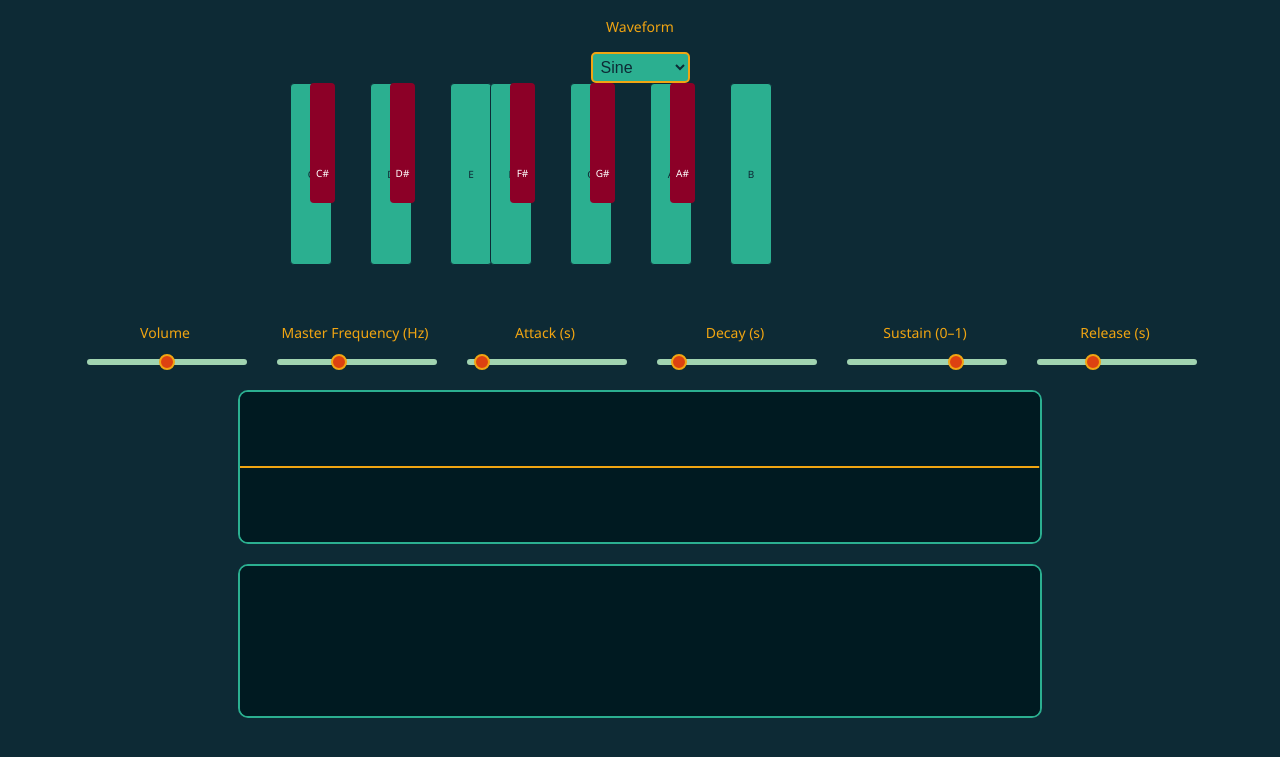
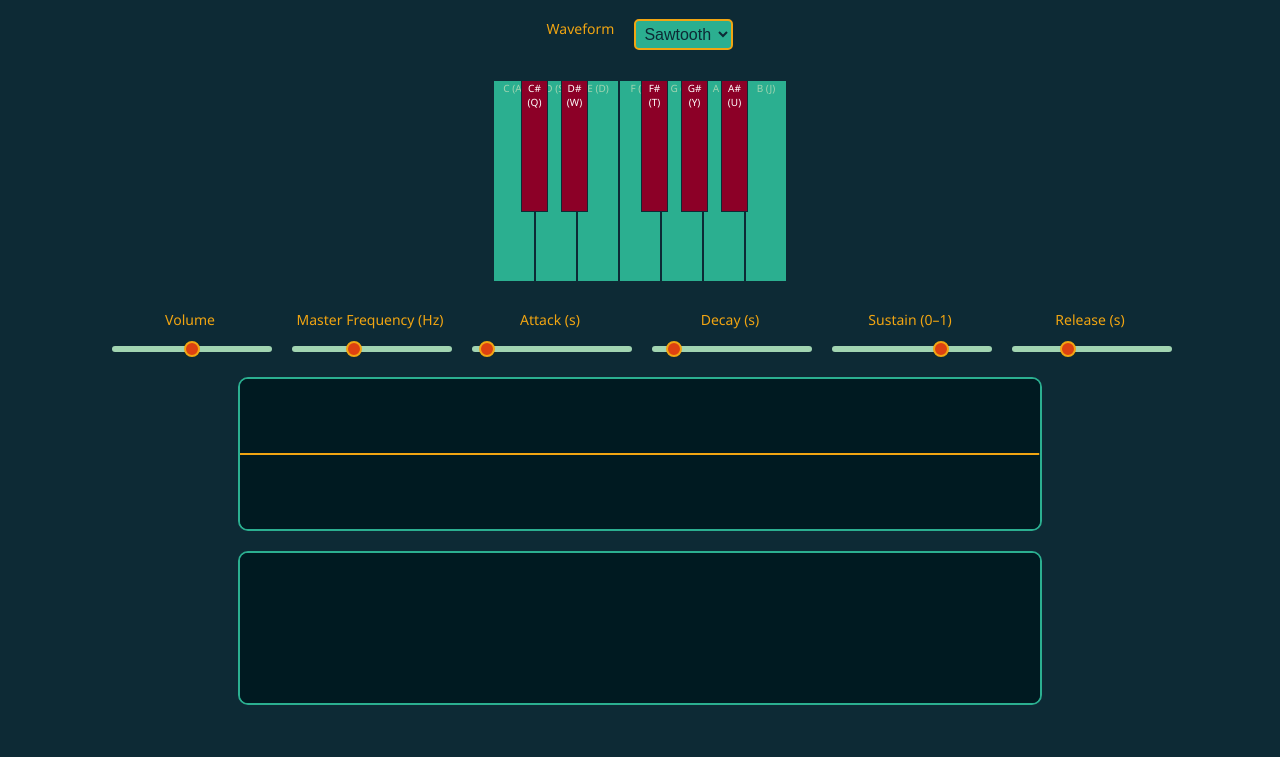
Before and after one commit to LeoBarassi/physics, a website: page keyboard-player.html in a window 1280 px wide. Shown: the part 95-852 px from the top of the page. Drawn offline with Linux system fonts and the light colour scheme.

Commit message:
Update keyboard-player.html

```diff
--- a/keyboard-player.html
+++ b/keyboard-player.html
@@ -14,59 +14,17 @@
 
     h1 {
       color: #F1A512;
-      margin-bottom: 20px;
     }
 
-    #pianoContainer {
-      position: relative;
-      width: 700px;
-      margin: 0 auto 40px;
-      height: 200px;
-    }
-
-    .white-key, .black-key {
-      position: absolute;
-      border-radius: 4px;
-      cursor: pointer;
-      font-size: 10px;
-      text-align: center;
-      line-height: 180px;
-      user-select: none;
-    }
-
-    .white-key {
-      width: 40px;
-      height: 180px;
-      background: #2BAF90;
-      color: #0D2A35;
-      border: 1px solid #0D2A35;
-      z-index: 1;
-    }
-
-    .black-key {
-      width: 25px;
-      height: 120px;
-      background: #8C0027;
-      color: white;
-      z-index: 2;
-      top: 0;
-    }
-
-    .key.pressed {
-      background: #F1A512 !important;
-      color: #0D2A35;
-    }
-
-    .sliders {
+    #controls, .sliders {
       display: flex;
+      flex-wrap: wrap;
       justify-content: center;
-      flex-wrap: wrap;
-      gap: 30px;
-      margin-top: 30px;
+      gap: 20px;
+      margin: 20px auto;
     }
 
     .slider-group {
-      text-align: center;
       width: 160px;
     }
 
@@ -97,6 +55,54 @@
       cursor: pointer;
     }
 
+    select {
+      background: #2BAF90;
+      color: #0D2A35;
+      font-size: 16px;
+      padding: 4px;
+      border-radius: 5px;
+      border: 2px solid #F1A512;
+    }
+
+    #piano {
+      display: flex;
+      position: relative;
+      justify-content: center;
+      margin: 30px auto;
+      height: 200px;
+      width: fit-content;
+    }
+
+    .white-key, .black-key {
+      border: 1px solid #0D2A35;
+      text-align: center;
+      font-size: 10px;
+      user-select: none;
+    }
+
+    .white-key {
+      background: #2BAF90;
+      width: 40px;
+      height: 200px;
+      position: relative;
+      z-index: 1;
+    }
+
+    .black-key {
+      background: #8C0027;
+      width: 25px;
+      height: 130px;
+      position: absolute;
+      top: 0;
+      z-index: 2;
+      color: white;
+    }
+
+    .key.pressed {
+      background: #F1A512 !important;
+      color: #0D2A35;
+    }
+
     canvas {
       display: block;
       margin: 20px auto;
@@ -104,148 +110,130 @@
       border-radius: 10px;
       border: 2px solid #2BAF90;
     }
-
-    select {
-      background: #2BAF90;
-      color: #0D2A35;
-      font-size: 16px;
-      padding: 4px;
-      border-radius: 5px;
-      border: 2px solid #F1A512;
-      margin-top: 10px;
-    }
   </style>
 </head>
 <body>
   <h1>Advanced Synth Piano</h1>
 
-  <div>
+  <div id="controls">
     <label for="waveform">Waveform</label>
     <select id="waveform">
       <option value="sine">Sine</option>
       <option value="square">Square</option>
-      <option value="sawtooth">Sawtooth</option>
+      <option value="sawtooth" selected>Sawtooth</option>
       <option value="triangle">Triangle</option>
     </select>
   </div>
 
-  <div id="pianoContainer"></div>
+  <div id="piano"></div>
 
   <div class="sliders">
-    <div class="slider-group">
-      <label for="volume">Volume</label>
-      <input type="range" id="volume" min="0" max="1" step="0.01" value="0.5">
-    </div>
-    <div class="slider-group">
-      <label for="masterFreq">Master Frequency (Hz)</label>
-      <input type="range" id="masterFreq" min="100" max="1000" step="1" value="440">
-    </div>
-    <div class="slider-group">
-      <label for="attack">Attack (s)</label>
-      <input type="range" id="attack" min="0" max="2" step="0.01" value="0.1">
-    </div>
-    <div class="slider-group">
-      <label for="decay">Decay (s)</label>
-      <input type="range" id="decay" min="0" max="2" step="0.01" value="0.2">
-    </div>
-    <div class="slider-group">
-      <label for="sustain">Sustain (0–1)</label>
-      <input type="range" id="sustain" min="0" max="1" step="0.01" value="0.7">
-    </div>
-    <div class="slider-group">
-      <label for="release">Release (s)</label>
-      <input type="range" id="release" min="0" max="3" step="0.01" value="1">
-    </div>
+    <div class="slider-group"><label for="volume">Volume</label><input type="range" id="volume" min="0" max="1" step="0.01" value="0.5"></div>
+    <div class="slider-group"><label for="masterFreq">Master Frequency (Hz)</label><input type="range" id="masterFreq" min="100" max="1000" step="1" value="440"></div>
+    <div class="slider-group"><label for="attack">Attack (s)</label><input type="range" id="attack" min="0" max="2" step="0.01" value="0.1"></div>
+    <div class="slider-group"><label for="decay">Decay (s)</label><input type="range" id="decay" min="0" max="2" step="0.01" value="0.2"></div>
+    <div class="slider-group"><label for="sustain">Sustain (0–1)</label><input type="range" id="sustain" min="0" max="1" step="0.01" value="0.7"></div>
+    <div class="slider-group"><label for="release">Release (s)</label><input type="range" id="release" min="0" max="3" step="0.01" value="1"></div>
   </div>
 
   <canvas id="oscilloscope" width="800" height="150"></canvas>
   <canvas id="frequency" width="800" height="150"></canvas>
 
   <script>
-    const context = new (window.AudioContext || window.webkitAudioContext)();
-    const analyser = context.createAnalyser();
+    const audioCtx = new (window.AudioContext || window.webkitAudioContext)();
+    const gainNode = audioCtx.createGain();
+    const analyser = audioCtx.createAnalyser();
+    gainNode.connect(analyser);
+    analyser.connect(audioCtx.destination);
     analyser.fftSize = 2048;
-    const gainNode = context.createGain();
-    gainNode.connect(analyser);
-    analyser.connect(context.destination);
 
-    const waveformSelect = document.getElementById("waveform");
-    const volumeSlider = document.getElementById("volume");
-    const masterFreqSlider = document.getElementById("masterFreq");
+    const waveformSelect = document.getElementById('waveform');
+    const volumeSlider = document.getElementById('volume');
+    const masterFreqSlider = document.getElementById('masterFreq');
+    const attack = document.getElementById('attack');
+    const decay = document.getElementById('decay');
+    const sustain = document.getElementById('sustain');
+    const release = document.getElementById('release');
+    const keyMap = {};
 
-    const attackSlider = document.getElementById("attack");
-    const decaySlider = document.getElementById("decay");
-    const sustainSlider = document.getElementById("sustain");
-    const releaseSlider = document.getElementById("release");
+    const whiteNotes = ['C', 'D', 'E', 'F', 'G', 'A', 'B'];
+    const blackNotes = ['C#', 'D#', '', 'F#', 'G#', 'A#', ''];
+    const whiteKeys = ['A', 'S', 'D', 'F', 'G', 'H', 'J'];
+    const blackKeys = ['Q', 'W', '', 'T', 'Y', 'U', ''];
 
-    gainNode.gain.value = volumeSlider.value;
+    const freqs = {
+      'C': 261.63, 'C#': 277.18, 'D': 293.66, 'D#': 311.13,
+      'E': 329.63, 'F': 349.23, 'F#': 369.99, 'G': 392.00,
+      'G#': 415.30, 'A': 440.00, 'A#': 466.16, 'B': 493.88
+    };
 
-    const notes = [
-      { note: "C", freq: 261.63 },
-      { note: "C#", freq: 277.18 },
-      { note: "D", freq: 293.66 },
-      { note: "D#", freq: 311.13 },
-      { note: "E", freq: 329.63 },
-      { note: "F", freq: 349.23 },
-      { note: "F#", freq: 369.99 },
-      { note: "G", freq: 392.00 },
-      { note: "G#", freq: 415.30 },
-      { note: "A", freq: 440.00 },
-      { note: "A#", freq: 466.16 },
-      { note: "B", freq: 493.88 }
-    ];
+    const piano = document.getElementById('piano');
+    whiteNotes.forEach((note, i) => {
+      const key = document.createElement('div');
+      key.className = 'white-key key';
+      key.textContent = note + ` (${whiteKeys[i]})`;
+      key.dataset.note = note;
+      piano.appendChild(key);
+      keyMap[whiteKeys[i]] = key;
+    });
 
-    const piano = document.getElementById("pianoContainer");
-    const keyMap = {};
-    const keyWidth = 40;
-    const blackOffsets = { 1: true, 3: true, 6: true, 8: true, 10: true };
+    // position black keys
+    document.querySelectorAll('.white-key').forEach((white, i) => {
+      const note = blackNotes[i];
+      if (note !== '') {
+        const black = document.createElement('div');
+        black.className = 'black-key key';
+        black.textContent = note + ` (${blackKeys[i]})`;
+        black.dataset.note = note;
+        black.style.left = `${i * 40 + 28}px`;
+        piano.appendChild(black);
+        keyMap[blackKeys[i]] = black;
+      }
+    });
 
-    notes.forEach((n, i) => {
-      const isBlack = n.note.includes("#");
-      const key = document.createElement("div");
-      key.className = isBlack ? "black-key key" : "white-key key";
-      key.textContent = n.note;
-      const pos = i - (isBlack ? 0.5 : 0);
-      key.style.left = `${pos * keyWidth}px`;
-      piano.appendChild(key);
+    function playNote(note) {
+      const freq = freqs[note] * (masterFreqSlider.value / 440);
+      const osc = audioCtx.createOscillator();
+      const amp = audioCtx.createGain();
+      const now = audioCtx.currentTime;
 
-      const playNote = () => {
-        const osc = context.createOscillator();
-        const amp = context.createGain();
-
-        const freq = n.freq * parseFloat(masterFreqSlider.value) / 440;
+      osc.type = waveformSelect.value;
       osc.frequency.value = freq;
-        osc.type = waveformSelect.value;
-
-        const now = context.currentTime;
-        const attack = parseFloat(attackSlider.value);
-        const decay = parseFloat(decaySlider.value);
-        const sustain = parseFloat(sustainSlider.value);
-        const release = parseFloat(releaseSlider.value);
-        const vol = parseFloat(volumeSlider.value);
 
       amp.gain.setValueAtTime(0, now);
-        amp.gain.linearRampToValueAtTime(vol, now + attack);
-        amp.gain.linearRampToValueAtTime(vol * sustain, now + attack + decay);
+      amp.gain.linearRampToValueAtTime(volumeSlider.value, now + parseFloat(attack.value));
+      amp.gain.linearRampToValueAtTime(volumeSlider.value * parseFloat(sustain.value), now + parseFloat(attack.value) + parseFloat(decay.value));
 
       osc.connect(amp).connect(gainNode);
       osc.start(now);
 
-        key.classList.add("pressed");
-
       return () => {
         amp.gain.cancelScheduledValues(now);
         amp.gain.setValueAtTime(amp.gain.value, now);
-          amp.gain.linearRampToValueAtTime(0, now + release);
-          osc.stop(now + release);
-          key.classList.remove("pressed");
+        amp.gain.linearRampToValueAtTime(0, now + parseFloat(release.value));
+        osc.stop(now + parseFloat(release.value));
       };
+    }
+
+    let activeStops = {};
+
+    document.addEventListener('keydown', e => {
+      const key = e.key.toUpperCase();
+      const el = keyMap[key];
+      if (!el || activeStops[key]) return;
+      const note = el.dataset.note;
+      el.classList.add('pressed');
+      const stop = playNote(note);
+      activeStops[key] = () => {
+        el.classList.remove('pressed');
+        stop();
+        delete activeStops[key];
       };
+    });
 
-      key.addEventListener("mousedown", () => {
-        const stop = playNote();
-        key.onmouseup = () => stop();
-      });
+    document.addEventListener('keyup', e => {
+      const key = e.key.toUpperCase();
+      if (activeStops[key]) activeStops[key]();
     });
 
     // Visualizers
@@ -267,7 +255,7 @@
       let x = 0;
       for (let i = 0; i < dataArray.length; i++) {
         const v = dataArray[i] / 128.0;
-        const y = (v * oscCanvas.height) / 2;
+        const y = v * oscCanvas.height / 2;
         i === 0 ? oscCtx.moveTo(x, y) : oscCtx.lineTo(x, y);
         x += sliceWidth;
       }
```
Lines whose indentation alone changed are shown as unchanged.
